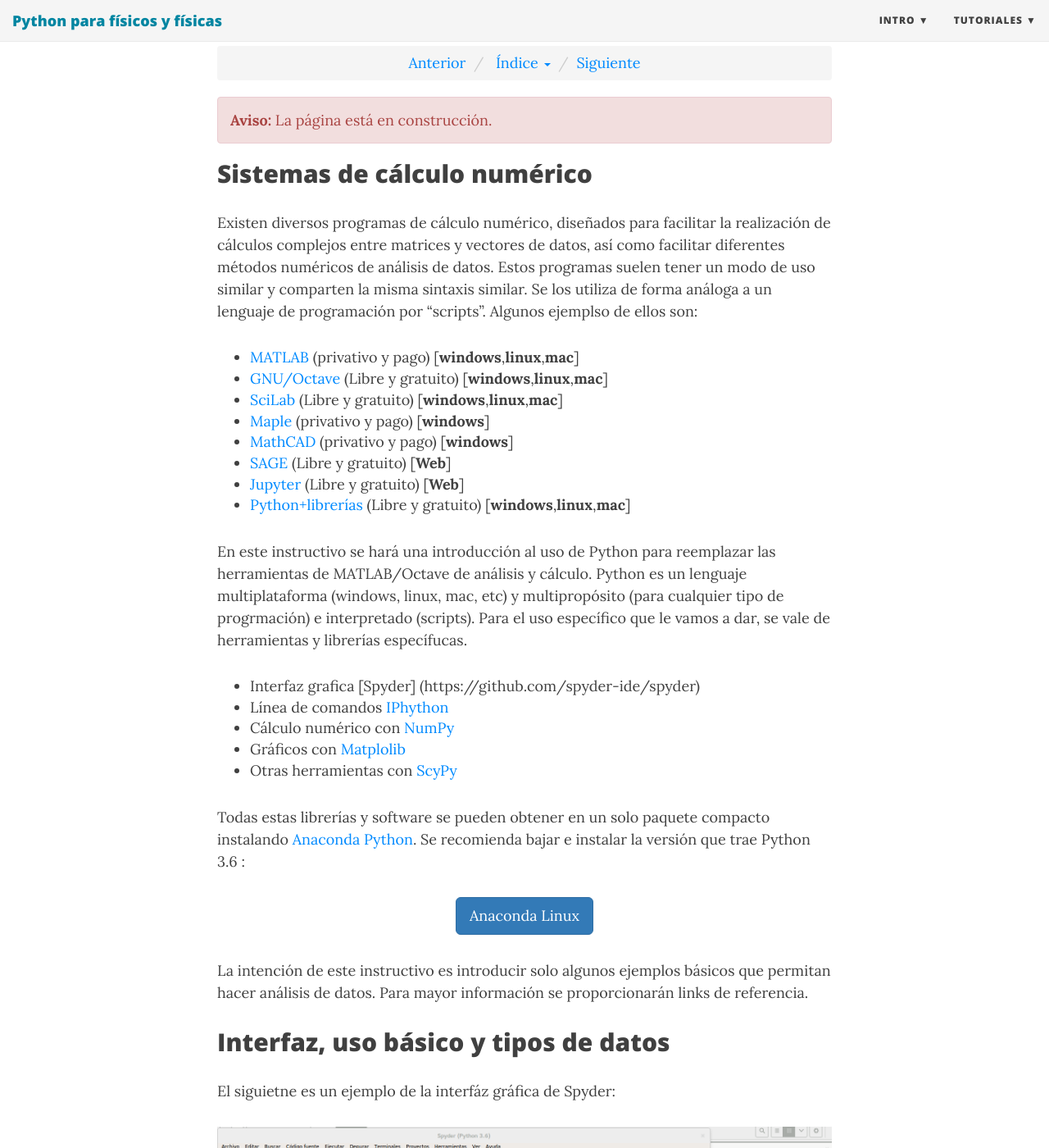
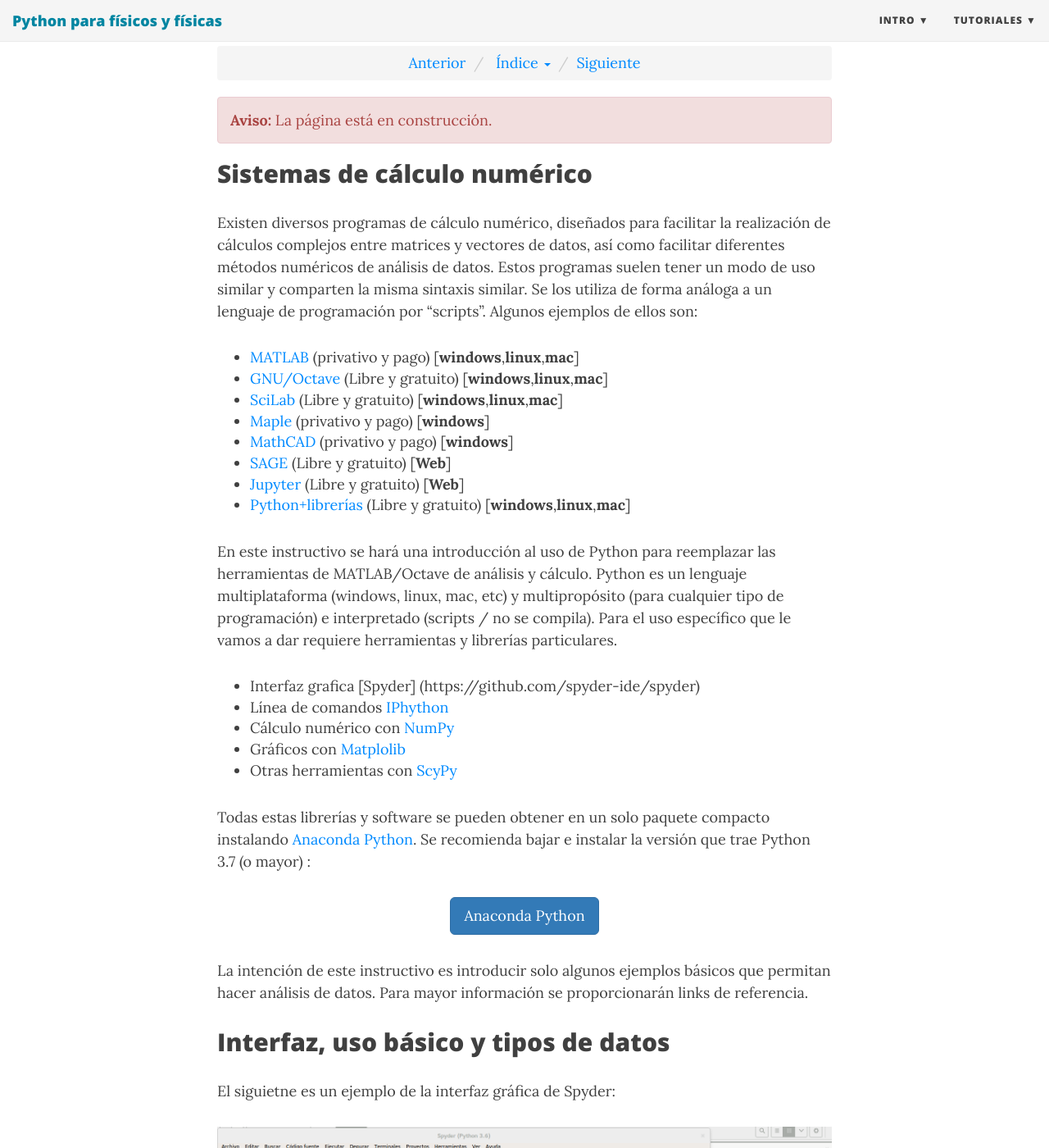
Before and after one commit to marceluda/python-para-fisicos, a Jekyll site: the page built from tuto/labo2/01_intro_python.md, in a window 1280 px wide and 1400 px high, scrolled down 280 px. Shown: the whole window at 82% size. Built offline with Jekyll 4.4.1, drawn with Linux system fonts in a browser that asks for light colours; nearby versions of some CDN libraries; formulas are drawn with MathJax 3; some of the changed text lies outside the part shown.

Commit message:
correcciones 2

````diff
--- a/tuto/labo2/01_intro_python.md
+++ b/tuto/labo2/01_intro_python.md
@@ -19,7 +19,7 @@
 ## Sistemas de cálculo numérico
 
 Existen diversos programas de cálculo numérico, diseñados para facilitar la realización de cálculos complejos entre matrices y vectores de datos, así como facilitar diferentes métodos numéricos de análisis de datos. Estos programas suelen tener un modo de uso similar y comparten la misma sintaxis similar. Se los utiliza de forma análoga a un lenguaje de programación por “scripts”.
-Algunos ejemplso de ellos son:
+Algunos ejemplos de ellos son:
 
   - [MATLAB](https://www.mathworks.com/products/matlab.html) (privativo y pago) [**windows**,**linux**,**mac**]
   - [GNU/Octave](https://www.gnu.org/software/octave/) (Libre y gratuito) [**windows**,**linux**,**mac**]
@@ -31,7 +31,7 @@
   - [Python+librerías](https://www.scipy.org) (Libre y gratuito) [**windows**,**linux**,**mac**]
 
 
-En este instructivo se hará una introducción al uso de Python para reemplazar las herramientas de MATLAB/Octave de análisis y cálculo. Python es un lenguaje multiplataforma (windows, linux, mac, etc) y multipropósito (para cualquier tipo de progrmación) e interpretado (scripts). Para el uso específico que le vamos a dar, se vale de herramientas y librerías específucas.
+En este instructivo se hará una introducción al uso de Python para reemplazar las herramientas de MATLAB/Octave de análisis y cálculo. Python es un lenguaje multiplataforma (windows, linux, mac, etc) y multipropósito (para cualquier tipo de programación) e interpretado (scripts / no se compila). Para el uso específico que le vamos a dar requiere herramientas y librerías particulares.
 
   - Interfaz grafica [Spyder] (https://github.com/spyder-ide/spyder)
   - Línea de comandos [IPhython](https://ipython.org/)
@@ -39,11 +39,11 @@
   - Gráficos con [Matplolib](https://matplotlib.org/)
   - Otras herramientas con [ScyPy ](https://www.scipy.org/)
 
-Todas estas librerías y software se pueden obtener en un solo paquete compacto instalando [Anaconda Python](https://www.anaconda.com/download). Se recomienda bajar e instalar la versión que trae Python 3.6 :
+Todas estas librerías y software se pueden obtener en un solo paquete compacto instalando [Anaconda Python](https://www.anaconda.com/download). Se recomienda bajar e instalar la versión que trae Python 3.7 (o mayor) :
 
 <center>
 <a href="https://www.anaconda.com/download" class="btn btn-primary btn-lg" role="button">
-Anaconda Linux
+Anaconda Python
 </a>
 </center>
 
@@ -52,22 +52,25 @@
 
 ## Interfaz, uso básico y tipos de datos
 
-El siguietne es un ejemplo de la interfáz gráfica de Spyder:
+El siguietne es un ejemplo de la interfaz gráfica de Spyder:
 
 ![spyder_ejemplo]({{ site.baseurl }}/img/spyder_ejemplo.png "spyder_ejemplo")
 
-Escencialmente vamos a usar dos pestañas: La de **edición de archivos** y la de **línea de comandos**. En la primera se escriben *scripts*, trozos de código a ejecutar. En la segunda, se puede ejecutar código como comandos individuales.
+Escencialmente vamos a usar dos pestañas: La de **edición de archivos** y la de **línea de comandos**. En la primera se escriben *scripts*: trozos de código a ejecutar. En la segunda se puede ejecutar código como comandos individuales.
 
 Para ejecutar código de un archivo se pueden usar las siguientes opciones:
   - La tecla `F5`, que ejecuta el archivo entero
-  - La tecla `F9` que ejectuda lo que esté seleccionado en la pantalla con el cursor
+  - La tecla `F9` que ejecuta lo que esté seleccionado en la pantalla con el cursor
   - Las teclas `Ctrl+Enter`, que ejecuta un bloque. Un bloque es lo que se encuentra entre una línea empezada por `#%% ` hasta la siguiente línea que empieza por `#%% `.
+
+Todas las líneas que comienzan con `#` son comentarios y *no se ejectuan*.
 
 Al utilizar librerías gráficas, los resultados suelen aparacer en una ventana extra o empotrados en la línea de comandos.
 
+
 ### Variables, operadores, tipos de datos y funciones
 
-Como en cualquier lenguaje de programación, Python utilizan *variables, operadores y funciones*. Las **variables** son formas de nombrar a la información que se guarda y procesa. Nos interesa en particular guardar números, vectores o matrices, pero tambien pueden ser texto u otros objetos.
+Como en cualquier lenguaje de programación Python utilizan *variables, operadores y funciones*. Las **variables** son formas de nombrar a la información que se guarda y procesa. Nos interesa en particular guardar números, vectores o matrices, pero tambien pueden ser texto u otros objetos.
 
 A las variables se les asignan valores con el operador “=”, que quiere decir “asignarle tal valor a esta variable” y no tiene nada que ver con el concepto de igualdad matemática.
 
@@ -182,8 +185,9 @@
 
 <div class="alert alert-info" role="alert" >
   <strong>Aviso:</strong> Notar que hay valores que debieran dar CERO y no son estrictamente CERO.
-  El cálculo numérico no es del todo preciso, maneja una precisión limitada por la cantidad de bits que usa
-  el procesador para procesar los datos.
+  El cálculo numérico no es <emph>"del todo preciso"</emph>, maneja una precisión limitada por la cantidad de bits que usa
+  el procesador para procesar los datos. Por ende, <strong>no trabaja con números REALES, sólo con un subconjunto de los
+  números RACIONALES</strong>.
 </div>
 
 Tambien se pueden cargar todas juntas las funciones sin usar el contenerdor `numpy` ni un alias como `np`:
@@ -197,9 +201,10 @@
 
 <div class="alert alert-info" role="alert" >
   <strong>Aviso:</strong> Este uso no es el más recomendable, especialemente porque diferentes librerías
-  pueden usar los mismos nombres para funciones diferentes, y si se las importan así se PISAN entre ellas.
-  De todos modos, para facilitar la lectura, vamos a usar esta forma de improtar Numpy en estes instructivo
-  y vamos a importar el resto de las librerías usando un alias.
+  pueden usar los mismos nombres para funciones diferentes y si se las importan de esta forma se PISAN entre ellas.
+  De todos modos, para facilitar la lectura, vamos a usar esta forma de importar Numpy en este instructivo
+  y vamos a importar el resto de las librerías usando un alias. Esta forma de uso facilita la transición
+  para quienes llegan a Python conociendo Matlab.
 </div>
 
 El tipo de dato `array` nos permite crear vectores y matrices a partir de listas, con las que podemos
@@ -266,7 +271,7 @@
     a_0 \cdot b_0 & a_1 \cdot b_1 & a_2 \cdot b_2
   \end{pmatrix}
 $$
-
+<hr>
 $$
   \begin{bmatrix}
     a_0 \cdot c_0 & a_1 \cdot c_0 & a_2 \cdot c_0\\
@@ -274,14 +279,14 @@
     a_0 \cdot c_2 & a_1 \cdot c_2 & a_2 \cdot c_2
   \end{bmatrix}
 $$
-
+<hr>
 $$
 a + b =
 \begin{pmatrix}
   3 & 1 & 4
 \end{pmatrix}
 $$
-
+<hr>
 $$
 \begin{pmatrix}
   \frac{a_0}{b_0} & \frac{a_1}{b_1} & \frac{a_2}{b_2}
@@ -290,7 +295,7 @@
   \frac{1}{2} & 0 & \frac{1}{3}
 \end{pmatrix}
 $$
-
+<hr>
 $$
   A^2 =
   \begin{bmatrix}
@@ -299,7 +304,7 @@
     9 & 9 & 9
   \end{bmatrix}
 $$
-
+<hr>
 $$
   \begin{pmatrix}
     b_0^{b_0} & b_1^{b_1} & b_2^{b_2}
@@ -330,35 +335,35 @@
 $$
 a \cdot b = 5
 $$
-
+<hr>
 $$
 a \cdot c =
   \begin{bmatrix}
     -1
   \end{bmatrix}
 $$
-
+<hr>
 $$
 a \times b =
   \begin{bmatrix}
     -1 & -1 & 1
   \end{bmatrix}
 $$
-
+<hr>
 $$
 a \cdot A =
   \begin{bmatrix}
     4 & 4 & 4
   \end{bmatrix}
 $$
-
+<hr>
 $$
 A \cdot c =
   \begin{bmatrix}
     1 \\ 2 \\ 3
   \end{bmatrix}
 $$
-
+<hr>
 $$
 c^\text{T} \cdot  A^2 \cdot c =
   \begin{bmatrix}
@@ -369,13 +374,18 @@
 ```python
 a.dot(b)
 
+
 a.dot(c)
+
 
 cross(a,b)
 
+
 a.dot(A)
 
+
 A.dot(c)
+
 
 c.T.dot(A**2).dot(c)
 ```
@@ -412,7 +423,8 @@
 #         0.07201305, -0.04536937, -0.16888007,  0.15570773])
 ```
 
-En este ejemplo, para el primer valor de x que es 0 hay una división por cero, que nos devuelve el elemento `nan`: **Not a Number**. Hay que tener cuidado con los cálculos realizados para evitar encontrarse con cuentas imposibles como esta.
+En este ejemplo, para el primer valor de x que es 0 hay una división por cero, que nos devuelve el elemento `nan`: **Not a Number**.
+Hay que tener cuidado con los cálculos realizados para evitar encontrarse con cuentas imposibles como esta.
 
 ## Gráficos con Matplotlib
 
@@ -757,7 +771,7 @@
 
 
 ## Estructuras de programación
-No es el objetivo de este instructivo enseñar a programar. Pero vale la pena mencionar que existen todas las estructuras de programación clásicas en Python. Solo como ejemplo mencionaremos la del condicional (if/elif/else) y la de iteración (for). Por ejemplo, el condicional siguiente:
+No es el objetivo de este instructivo enseñar a programar. Pero vale la pena mencionar que existen todas las estructuras de programación clásicas en Python. Solo como ejemplo mencionaremos la del condicional (`if`/`elif`/`else`) y la de iteración (`for`). Por ejemplo, el condicional siguiente:
 
 ```python
 if CONDICION:
````
Also changed, not shown: other parts of tuto/labo2/01_intro_python.md (+14 -11 lines).
